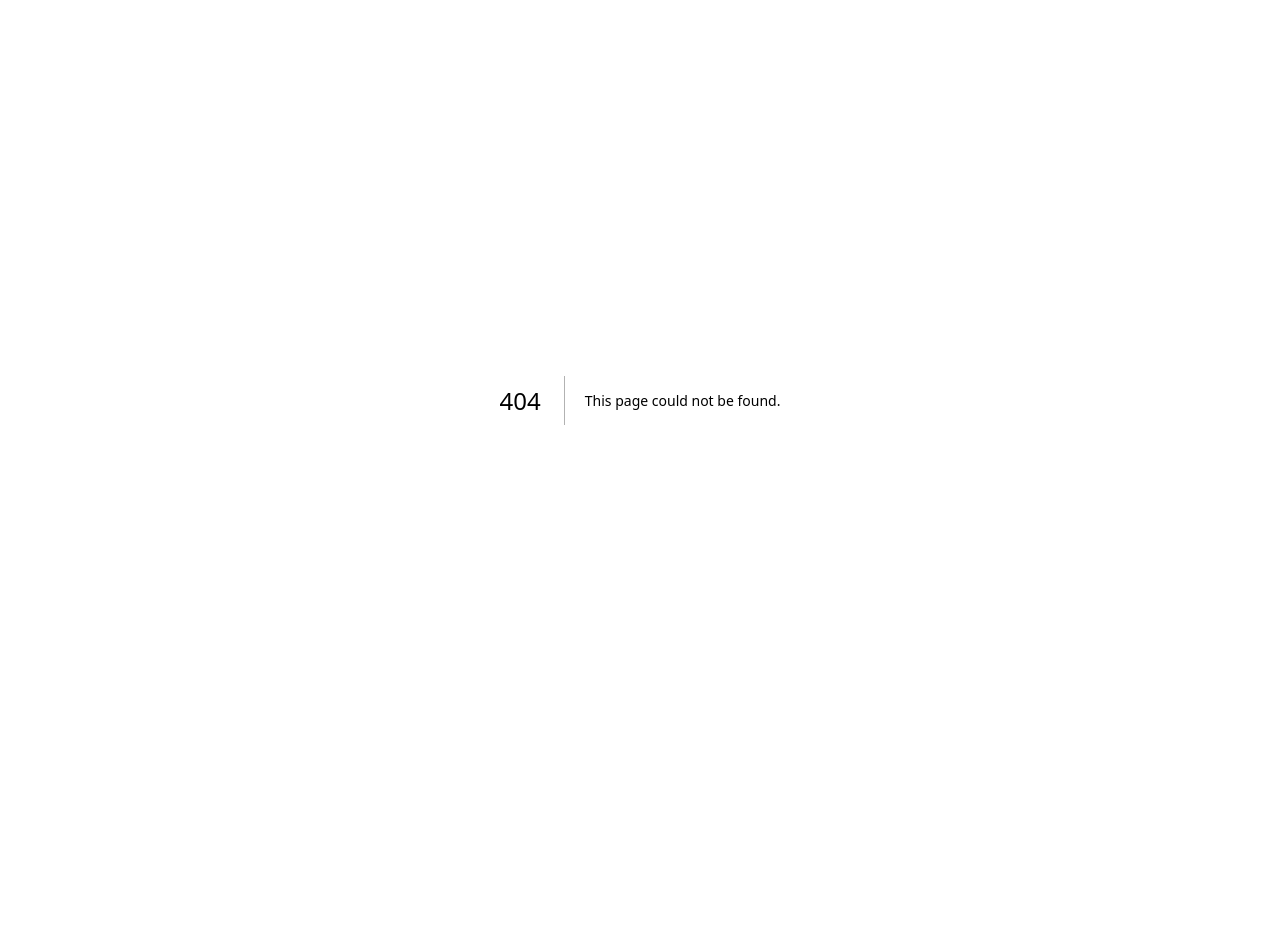
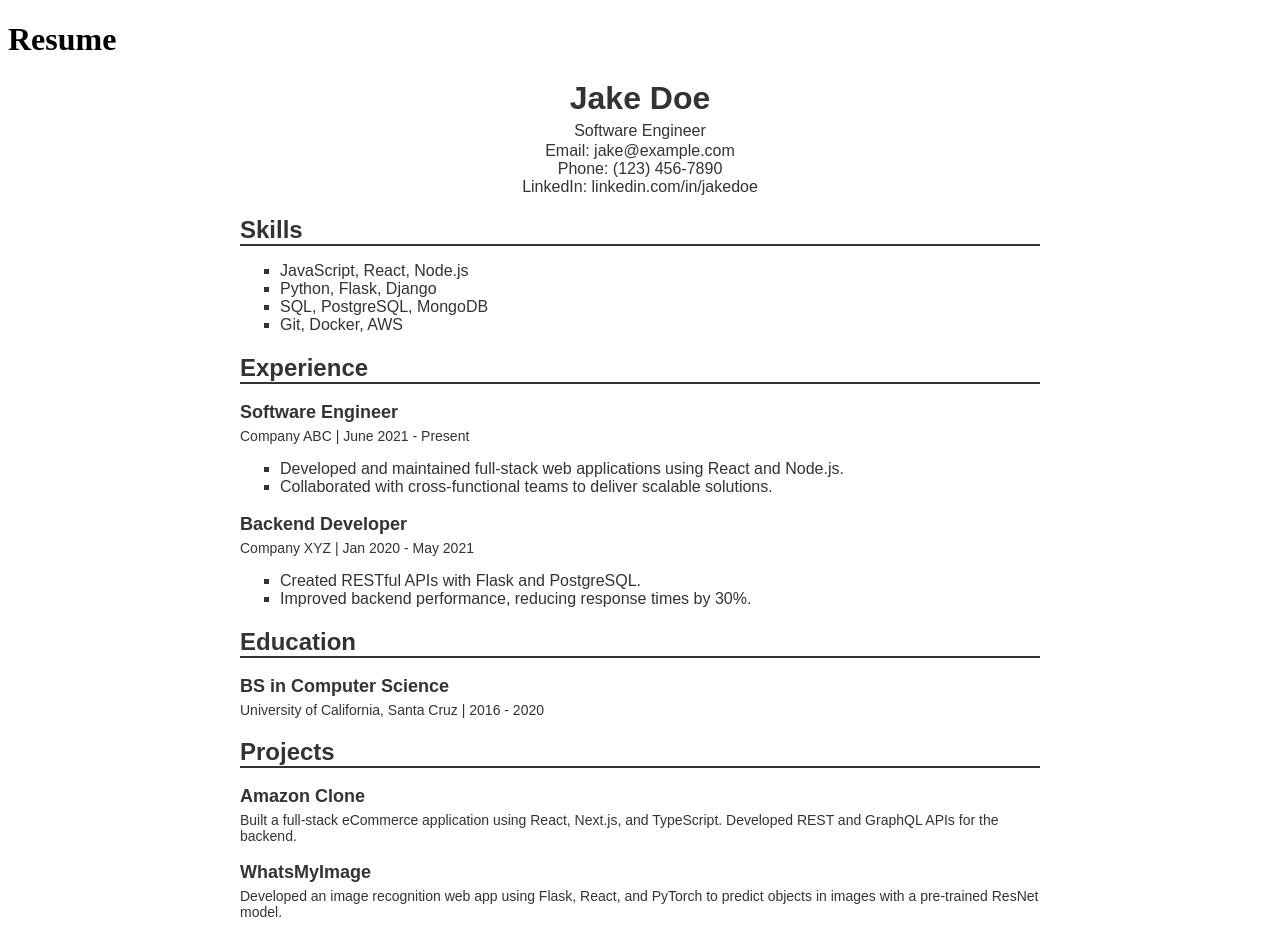
Before and after one commit to treywaevin/cvfoundry, a Next.js app: page /resume in a window 1280 px wide. Before the commit this address had no page. Before the commit the page ends 800 px from the top, so only its background shows below. Built offline with nearby package versions, Linux system fonts and the light colour scheme.

Commit message:
started resume preview

```diff
--- a/package.json
+++ b/package.json
@@ -13,9 +13,13 @@
     "@emotion/styled": "^11.13.0",
     "@mui/joy": "^5.0.0-beta.48",
     "@mui/material": "^6.0.1",
+    "katex": "^0.16.11",
+    "latex.js": "^0.12.6",
     "next": "14.2.7",
     "react": "^18",
-    "react-dom": "^18"
+    "react-dom": "^18",
+    "react-latex": "^2.0.0",
+    "react-latex-next": "^3.0.0"
   },
   "devDependencies": {
     "@types/node": "^20",
--- a/src/components/HomePage/Landing.tsx
+++ b/src/components/HomePage/Landing.tsx
@@ -8,7 +8,7 @@ function Landing() {
       flexDirection: {xs: 'column', md: 'row'},
       justifyContent: 'center',
       alignItems: 'center',
-      height: '100vh',
+      height: '80vh',
       gap: {xs: 1, md: 20},
       bgcolor: '#80ed99', // mint green
       paddingTop: {xs: 20, md: 0},
--- /dev/null
+++ b/src/components/ResumePage/Preview.tsx
@@ -0,0 +1,81 @@
+import React from 'react';
+import './Resume.css'; // Import your custom CSS here
+
+const Preview = () => {
+  return (
+    <div className="resume">
+      {/* Header Section */}
+      <header className="resume-header">
+        <h1>Jake Doe</h1>
+        <p>Software Engineer</p>
+        <div className="contact-info">
+          <p>Email: jake@example.com</p>
+          <p>Phone: (123) 456-7890</p>
+          <p>LinkedIn: linkedin.com/in/jakedoe</p>
+        </div>
+      </header>
+
+      {/* Skills Section */}
+      <section className="resume-section skills">
+        <h2>Skills</h2>
+        <ul>
+          <li>JavaScript, React, Node.js</li>
+          <li>Python, Flask, Django</li>
+          <li>SQL, PostgreSQL, MongoDB</li>
+          <li>Git, Docker, AWS</li>
+        </ul>
+      </section>
+
+      {/* Experience Section */}
+      <section className="resume-section experience">
+        <h2>Experience</h2>
+        <div className="job">
+          <h3>Software Engineer</h3>
+          <p>Company ABC | June 2021 - Present</p>
+          <ul>
+            <li>Developed and maintained full-stack web applications using React and Node.js.</li>
+            <li>Collaborated with cross-functional teams to deliver scalable solutions.</li>
+          </ul>
+        </div>
+        <div className="job">
+          <h3>Backend Developer</h3>
+          <p>Company XYZ | Jan 2020 - May 2021</p>
+          <ul>
+            <li>Created RESTful APIs with Flask and PostgreSQL.</li>
+            <li>Improved backend performance, reducing response times by 30%.</li>
+          </ul>
+        </div>
+      </section>
+
+      {/* Education Section */}
+      <section className="resume-section education">
+        <h2>Education</h2>
+        <div className="education-entry">
+          <h3>BS in Computer Science</h3>
+          <p>University of California, Santa Cruz | 2016 - 2020</p>
+        </div>
+      </section>
+
+      {/* Projects Section */}
+      <section className="resume-section projects">
+        <h2>Projects</h2>
+        <div className="project">
+          <h3>Amazon Clone</h3>
+          <p>
+            Built a full-stack eCommerce application using React, Next.js, and TypeScript. Developed REST and GraphQL
+            APIs for the backend.
+          </p>
+        </div>
+        <div className="project">
+          <h3>WhatsMyImage</h3>
+          <p>
+            Developed an image recognition web app using Flask, React, and PyTorch to predict objects in images with
+            a pre-trained ResNet model.
+          </p>
+        </div>
+      </section>
+    </div>
+  );
+};
+
+export default Preview;
--- /dev/null
+++ b/src/components/ResumePage/Resume.css
@@ -0,0 +1,52 @@
+.resume {
+  font-family: 'Arial', sans-serif;
+  color: #333;
+  max-width: 800px;
+  margin: 0 auto;
+}
+
+.resume-header {
+  text-align: center;
+  margin-bottom: 20px;
+}
+
+.resume-header h1 {
+  margin-bottom: 5px;
+  font-size: 32px;
+}
+
+.resume-header p {
+  margin: 2px 0;
+}
+
+.contact-info p {
+  margin: 0;
+}
+
+.resume-section {
+  margin-bottom: 20px;
+}
+
+.resume-section h2 {
+  font-size: 24px;
+  margin-bottom: 10px;
+  border-bottom: 2px solid #333;
+}
+
+.job, .education-entry, .project {
+  margin-bottom: 10px;
+}
+
+ul {
+  list-style-type: square;
+}
+
+.job h3, .education-entry h3, .project h3 {
+  font-size: 18px;
+  margin-bottom: 5px;
+}
+
+.job p, .education-entry p, .project p {
+  font-size: 14px;
+  margin: 5px 0;
+}
--- /dev/null
+++ b/src/pages/_document.tsx
@@ -0,0 +1,12 @@
+import { Html, Head, Main, NextScript } from 'next/document'
+
+export default function Document() {
+  return (
+    <Html lang="en">
+      <body>
+        <Main />
+        <NextScript />
+      </body>
+    </Html>
+  )
+}
--- /dev/null
+++ b/src/pages/resume.tsx
@@ -0,0 +1,10 @@
+import Preview from '../components/ResumePage/Preview';
+
+export default function Resume() {
+  return (
+    <div>
+      <h1>Resume</h1>
+      <Preview />
+    </div>
+  );
+}
```
Also changed, not shown: src/components/ResumePage/Jakes.tsx (added), 1 other file (tests, documents, lock files or other folders).
